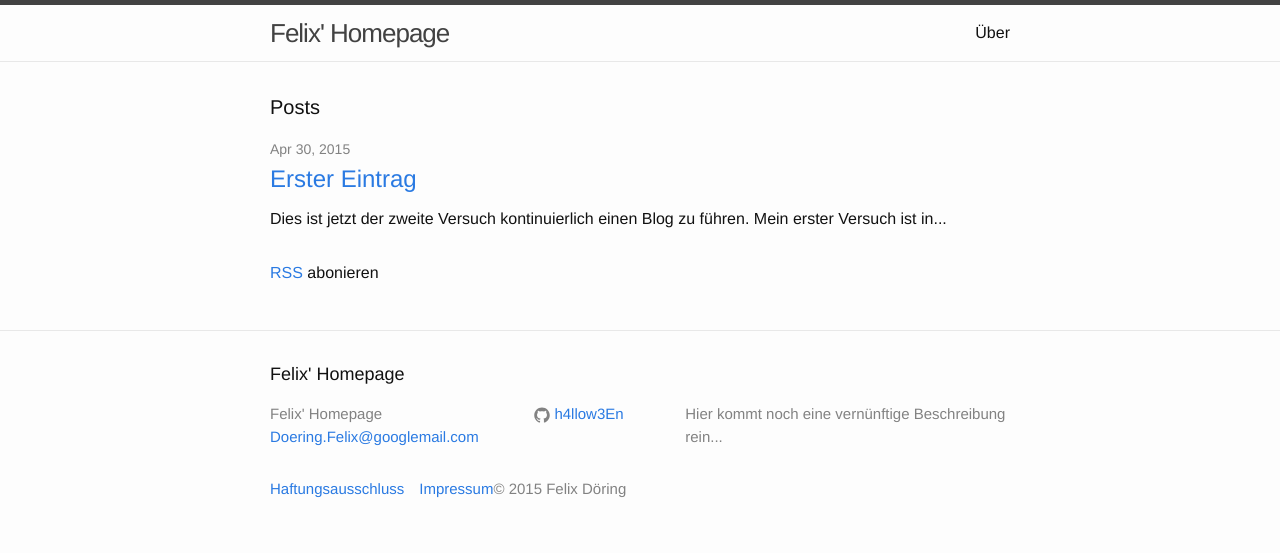
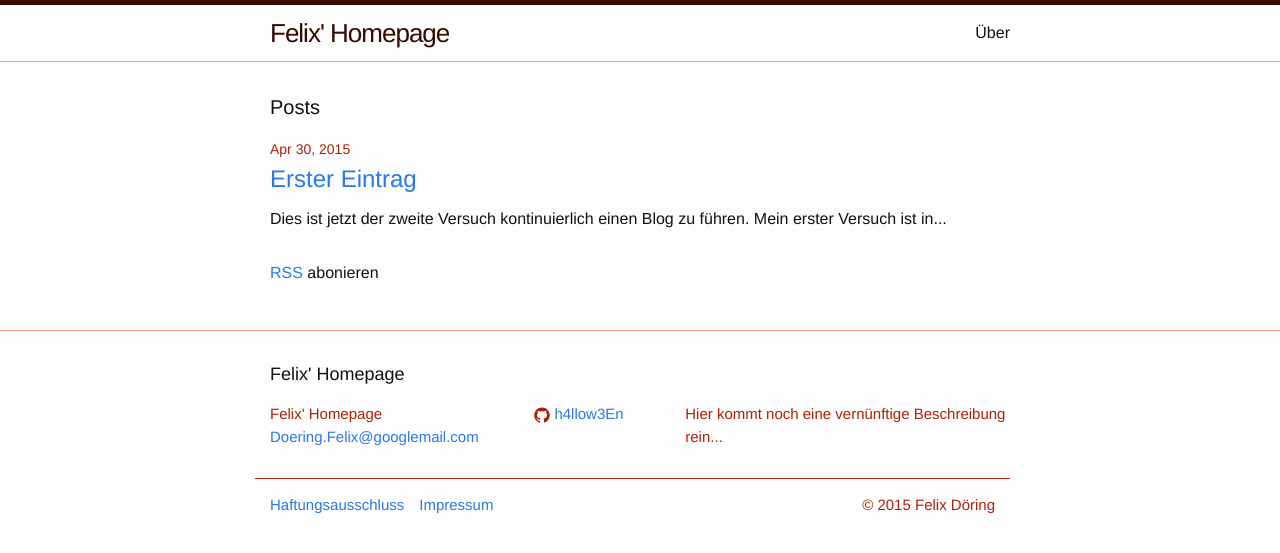
Before and after one commit to MarauderXtreme/felixdoering.com, a Jekyll site: the page built from index.html, in a window 1280 px wide. Shown: the top 553 px of the page. Built offline with Jekyll 4.4.1, drawn with Linux system fonts in a browser that asks for light colours; the list of posts is cut into pages by our own code.

Commit message:
custom red in css

```diff
--- a/_includes/footer.html
+++ b/_includes/footer.html
@@ -49,7 +49,7 @@
         <p class="text">{{ site.description }}</p>
       </div>
     </div>
-    <div class="small footer-col-wrapper legal-section">
+    <div class="small footer-col-wrapper footer-bottom">
       {% for legal in site.legal %}
       <span class="footer-col"><a href="{{ legal.url | prepend: site.baseurl }}">{{ legal.title }}</a></span>
       {% endfor %}
--- a/_sass/_base.scss
+++ b/_sass/_base.scss
@@ -108,8 +108,8 @@ a {
  * Blockquotes
  */
 blockquote {
-    color: $grey-color;
-    border-left: 4px solid $grey-color-light;
+    color: $red-color;
+    border-left: 4px solid $red-color-light;
     padding-left: $spacing-unit / 2;
     font-size: 18px;
     letter-spacing: -1px;
@@ -128,7 +128,7 @@ blockquote {
 pre,
 code {
     font-size: 15px;
-    border: 1px solid $grey-color-light;
+    border: 1px solid $red-color-light;
     border-radius: 3px;
     background-color: #eef;
 }
@@ -198,7 +198,7 @@ pre {
         vertical-align: middle;
 
         path {
-            fill: $grey-color;
+            fill: $red-color;
         }
     }
 }
--- /dev/null
+++ b/_sass/_footer-custom.scss
@@ -0,0 +1,10 @@
+.footer-bottom {
+  border-top: 1px solid $red-color;
+  padding: 15px 0;
+}
+
+.copyright {
+  float: right;
+  display: inline-block;
+  margin: 0 15px;
+}
--- a/_sass/_layout.scss
+++ b/_sass/_layout.scss
@@ -2,8 +2,8 @@
  * Site header
  */
 .site-header {
-    border-top: 5px solid $grey-color-dark;
-    border-bottom: 1px solid $grey-color-light;
+    border-top: 5px solid $red-color-dark;
+    border-bottom: 1px solid $red-color-light;
     min-height: 56px;
 
     // Positioning context for the mobile navigation icon
@@ -19,7 +19,7 @@
 
     &,
     &:visited {
-        color: $grey-color-dark;
+        color: $red-color-dark;
     }
 }
 
@@ -46,7 +46,7 @@
         top: 9px;
         right: 30px;
         background-color: $background-color;
-        border: 1px solid $grey-color-light;
+        border: 1px solid $red-color-light;
         border-radius: 5px;
         text-align: right;
 
@@ -64,7 +64,7 @@
                 height: 15px;
 
                 path {
-                    fill: $grey-color-dark;
+                    fill: $red-color-dark;
                 }
             }
         }
@@ -92,7 +92,7 @@
  * Site footer
  */
 .site-footer {
-    border-top: 1px solid $grey-color-light;
+    border-top: 1px solid $red-color-light;
     padding: $spacing-unit 0;
 }
 
@@ -109,7 +109,7 @@
 
 .footer-col-wrapper {
     font-size: 15px;
-    color: $grey-color;
+    color: $red-color;
     margin-left: -$spacing-unit / 2;
     @extend %clearfix;
 }
@@ -180,7 +180,7 @@
 
 .post-meta {
     font-size: $small-font-size;
-    color: $grey-color;
+    color: $red-color;
 }
 
 .post-link {
--- a/css/main.scss
+++ b/css/main.scss
@@ -43,10 +43,16 @@ $on-laptop:        800px;
 }
 
 
+// Own Colors
+$red-color:       rgb(173, 33, 9);
+$red-color-light: lighten($red-color, 40%);
+$red-color-dark:  darken($red-color, 25%);
+
 
 // Import partials from `sass_dir` (defaults to `_sass`)
 @import
         "base",
         "layout",
-        "syntax-highlighting"
+        "syntax-highlighting",
+        "footer-custom"
 ;
```
